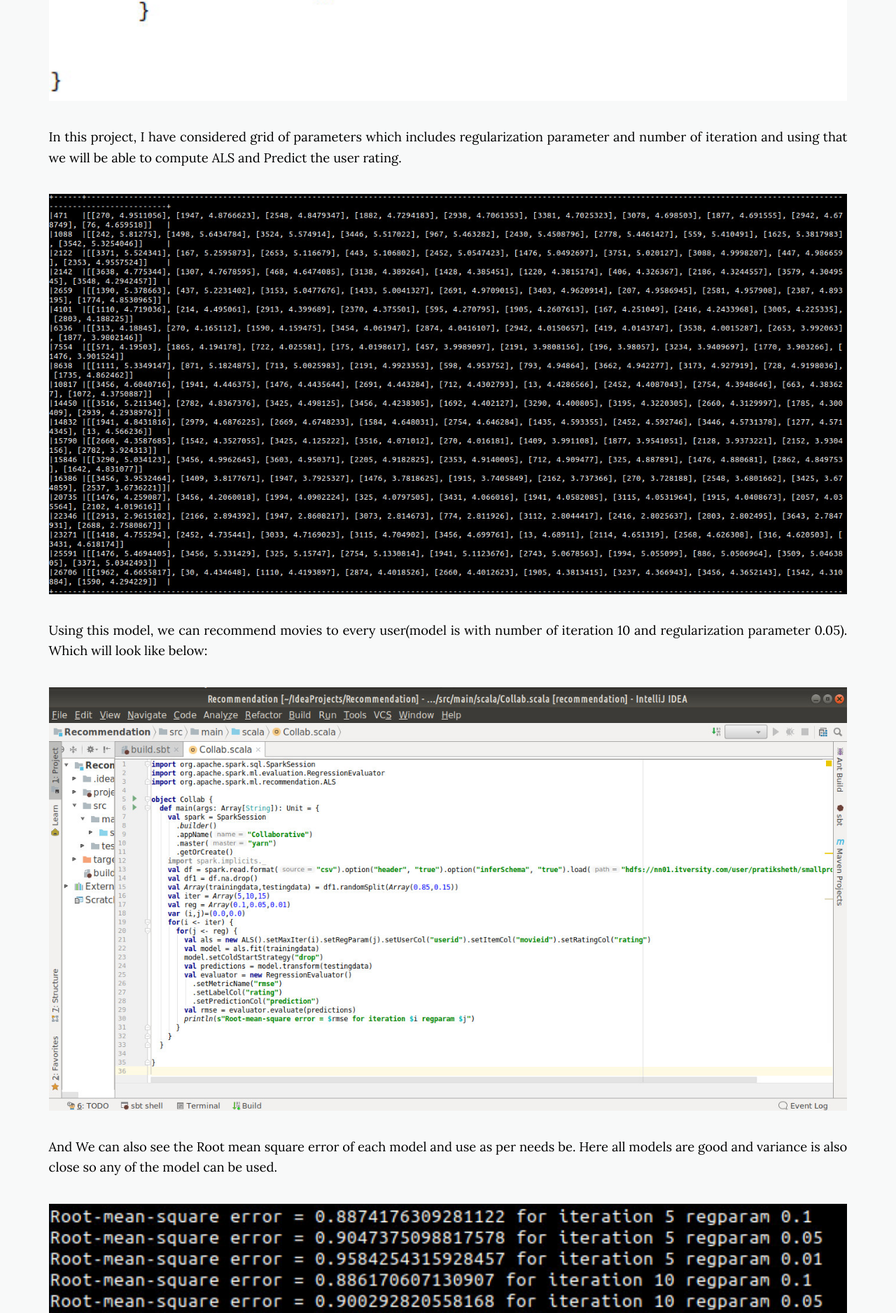
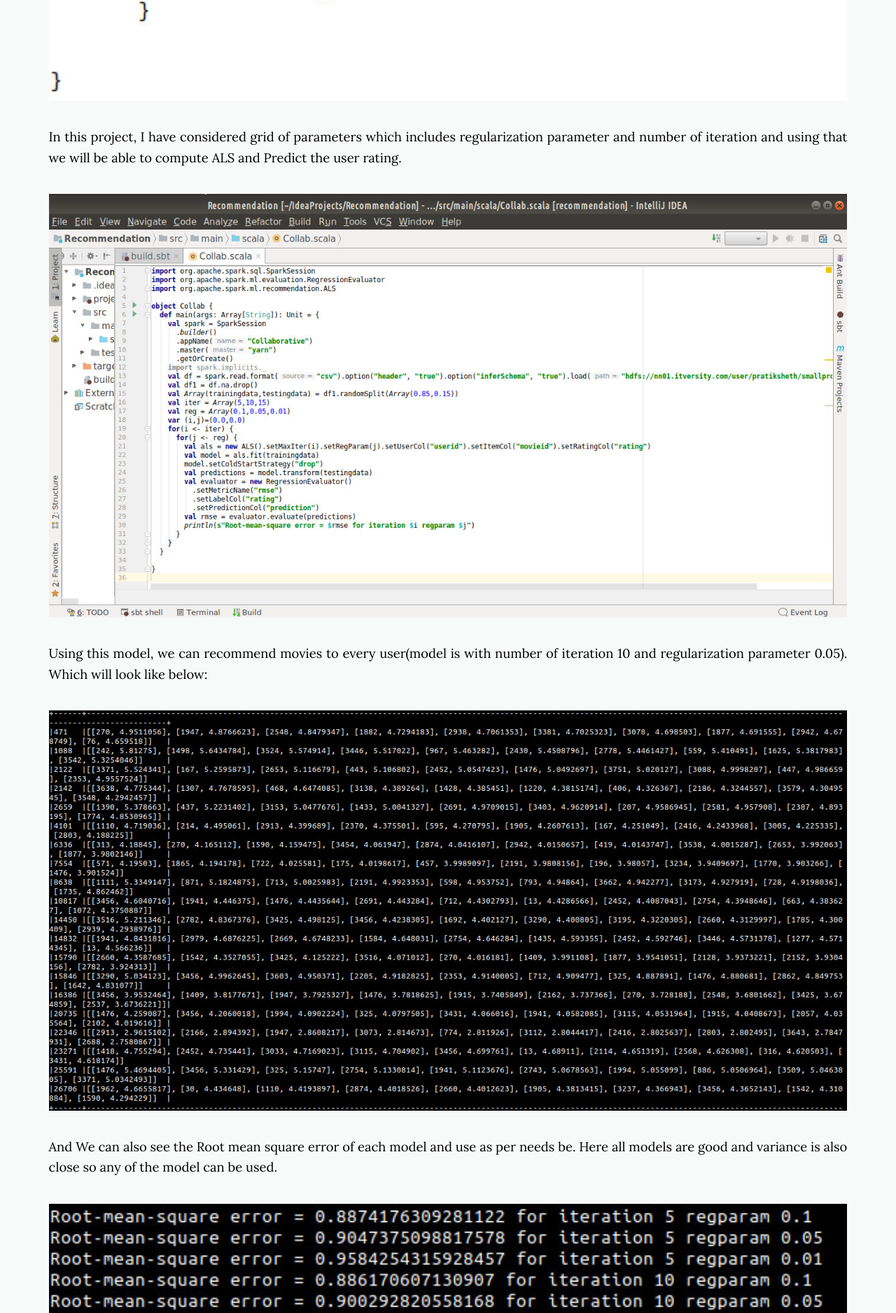
Before and after one commit to daftengineer/daftengineer.github.io, a Jekyll site: the page built from _posts/2018-09-06-collaborative-filtering.markdown, in a window 1280 px wide. Shown: the part 1776-3652 px from the top of the page at 70% size. Built offline with Jekyll 4.4.1, drawn with Linux system fonts in a browser that asks for light colours; nearby versions of some CDN libraries.

Commit message:
Update 2018-09-06-collaborative-filtering.markdown

```diff
--- a/_posts/2018-09-06-collaborative-filtering.markdown
+++ b/_posts/2018-09-06-collaborative-filtering.markdown
@@ -12,9 +12,9 @@ image-sm: https://daftengineer.github.io/media_assets/cf.jpg
   <p style="text-align:justify;">Before everything I needed to make the data usuable by spark so i wrote the scala script to change the data as per i wanted</p>
   <img src="https://daftengineer.github.io/media_assets/ml5p0.jpg" />
   <p style="text-align:justify;">In this project, I have considered grid of parameters which includes regularization parameter and number of iteration and using that we will be able to compute ALS and Predict the user rating.</p>
+<img src="https://daftengineer.github.io/media_assets/ml5p2.jpg" />
+  <p style="text-align:justify;">Using this model, we can recommend movies to every user(model is with number of iteration 10 and regularization parameter 0.05). Which will look like below:</p>
 <img src="https://daftengineer.github.io/media_assets/ml5p1.jpg" />
-  <p style="text-align:justify;">Using this model, we can recommend movies to every user(model is with number of iteration 10 and regularization parameter 0.05). Which will look like below:</p>
-<img src="https://daftengineer.github.io/media_assets/ml5p2.jpg" />
   <p style="text-align:justify;">And We can also see the Root mean square error of each model and use as per needs be. Here all models are good and variance is also close so any of the model can be used.</p>
 <img src="https://daftengineer.github.io/media_assets/ml5p3.jpg" />
 </div>
```
